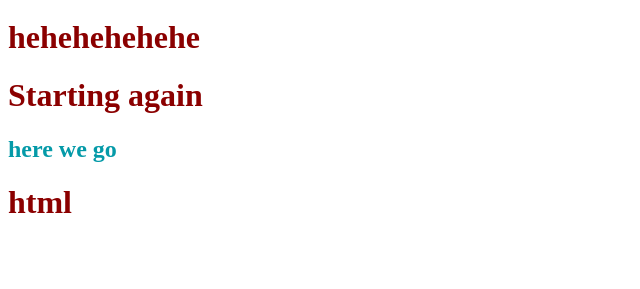
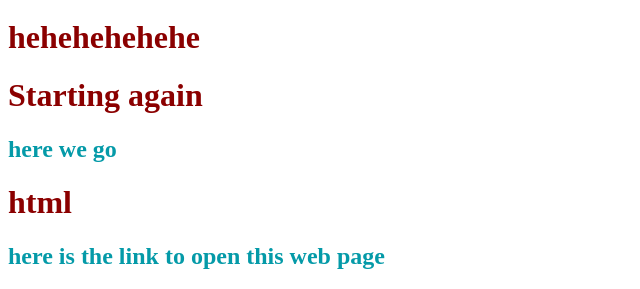
Before and after one commit to AnanyaShrivastava-30/Web-Development, a plain HTML site: page classesbybacha/index.html in a window 1280 px wide. Shown: the part 4846-5135 px from the top of the page, without its empty margins (0-640 px from the left). Before the commit the page ends 5089 px from the top, so only its background shows below. Drawn offline with Linux system fonts and the light colour scheme.

```diff
--- a/classesbybacha/index.html
+++ b/classesbybacha/index.html
@@ -236,6 +236,7 @@
 <h1>Starting again </h1>
 <h2>here we go </h2>
 <h1>html</h1>
+<h2>here is the link to open this web page</h2>
 </body>
 </html>
 
```
